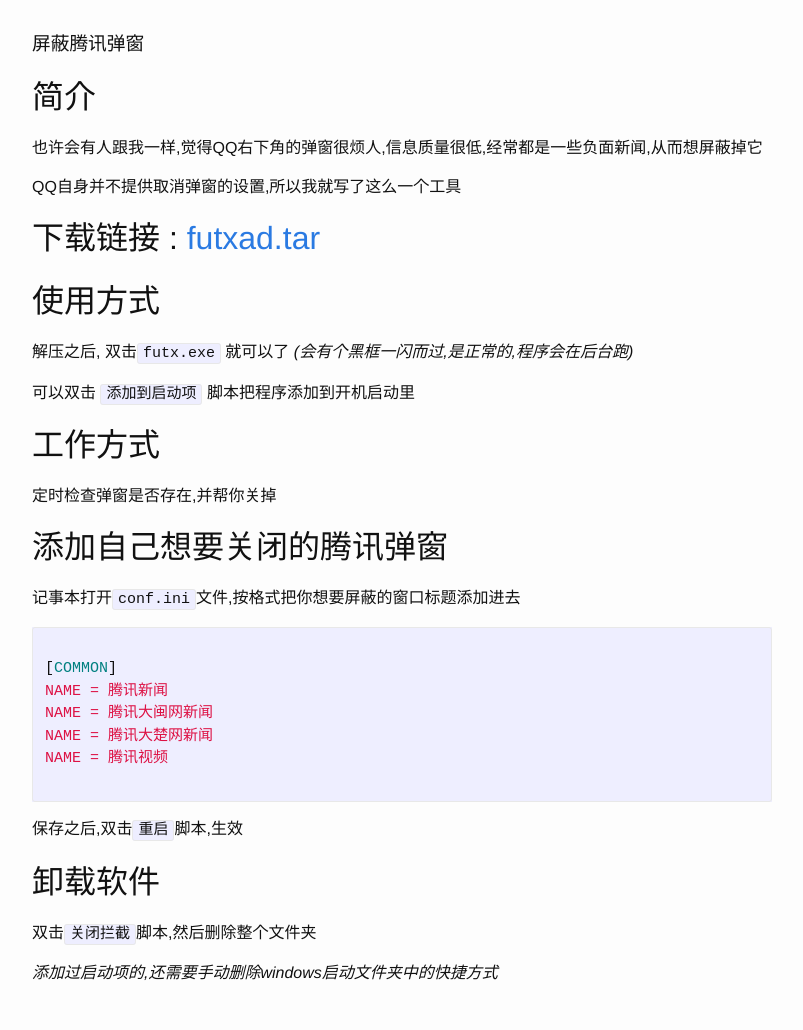
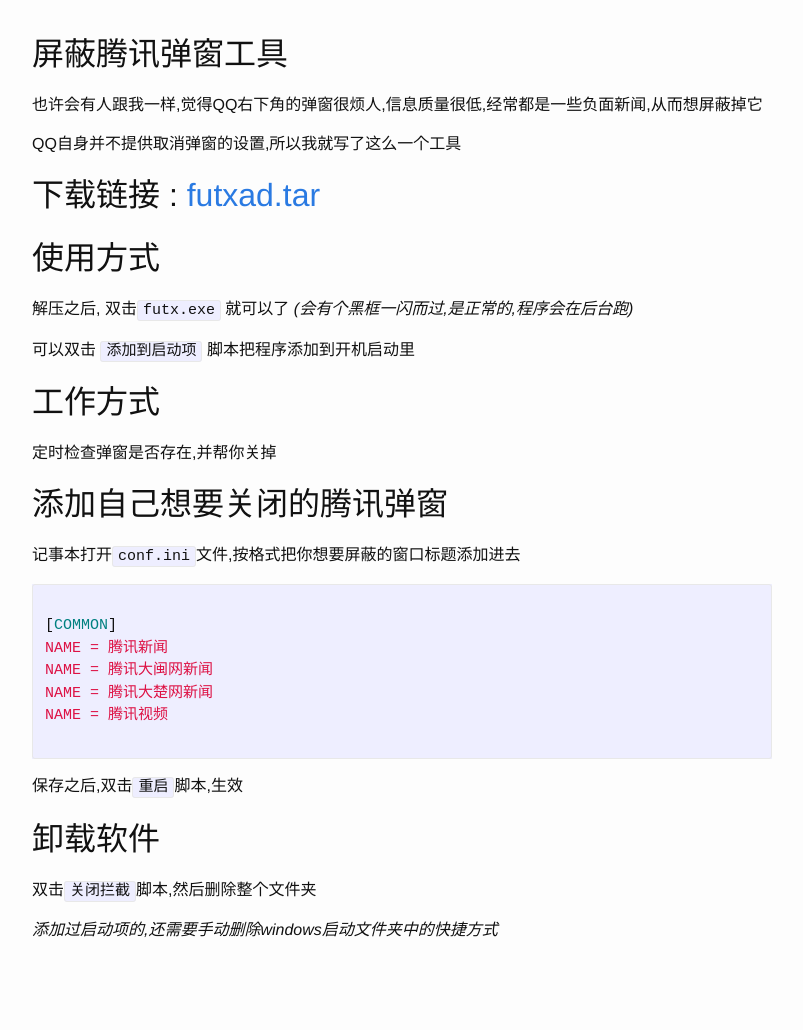
Before and after one commit to wangyhzzz/futxad, a Jekyll site: the page built from index.md, in a window 1280 px wide. Shown: the whole page, without its empty margins (238-1041 px from the left). Built offline with Jekyll 4.4.1, drawn with Linux system fonts in a browser that asks for light colours; after the commit the page ends 987 px from its top, so only the background shows below that.

Commit message:
2016年 6月 7日 星期二 23时56分19秒 CST

```diff
--- a/index.md
+++ b/index.md
@@ -4,11 +4,8 @@
 permalink: /
 ---
 
-### 屏蔽腾讯弹窗
 
-
-
-# 简介
+# 屏蔽腾讯弹窗工具
 也许会有人跟我一样,觉得QQ右下角的弹窗很烦人,信息质量很低,经常都是一些负面新闻,从而想屏蔽掉它
 
 QQ自身并不提供取消弹窗的设置,所以我就写了这么一个工具
```
